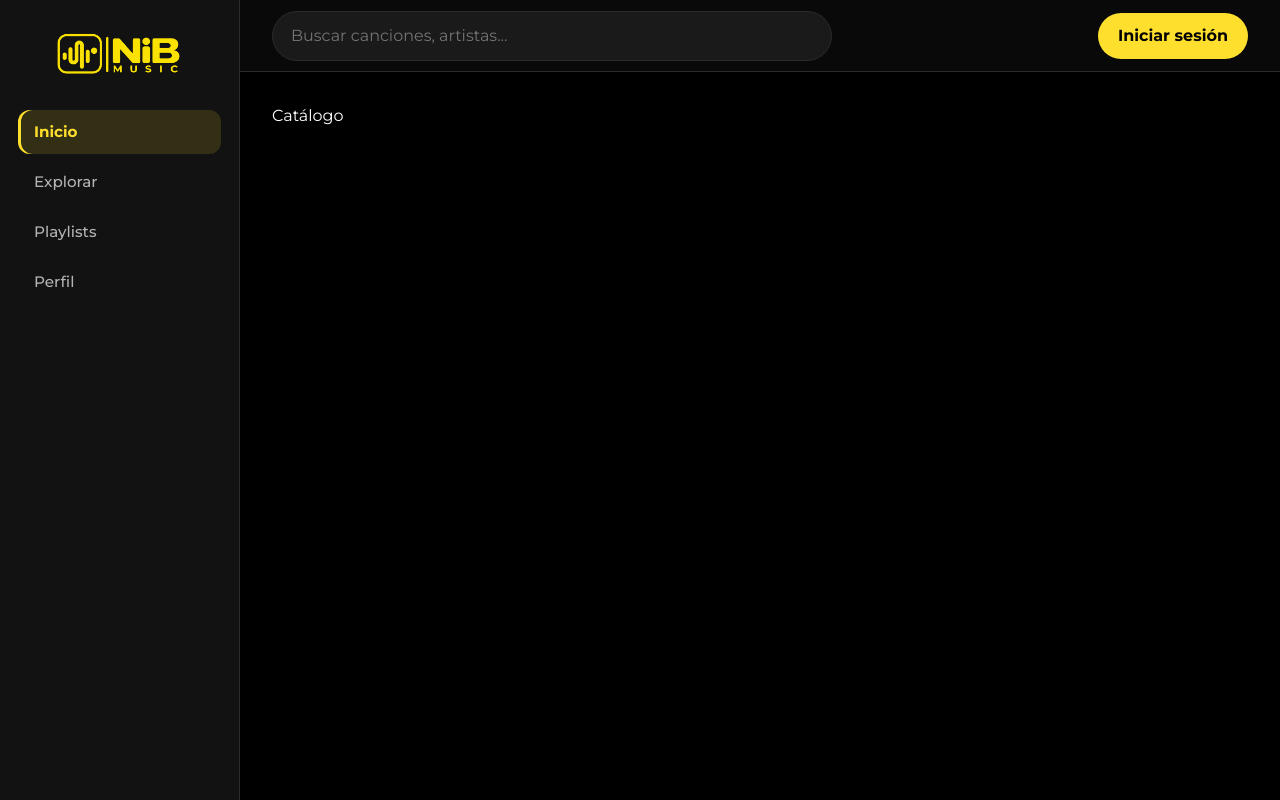
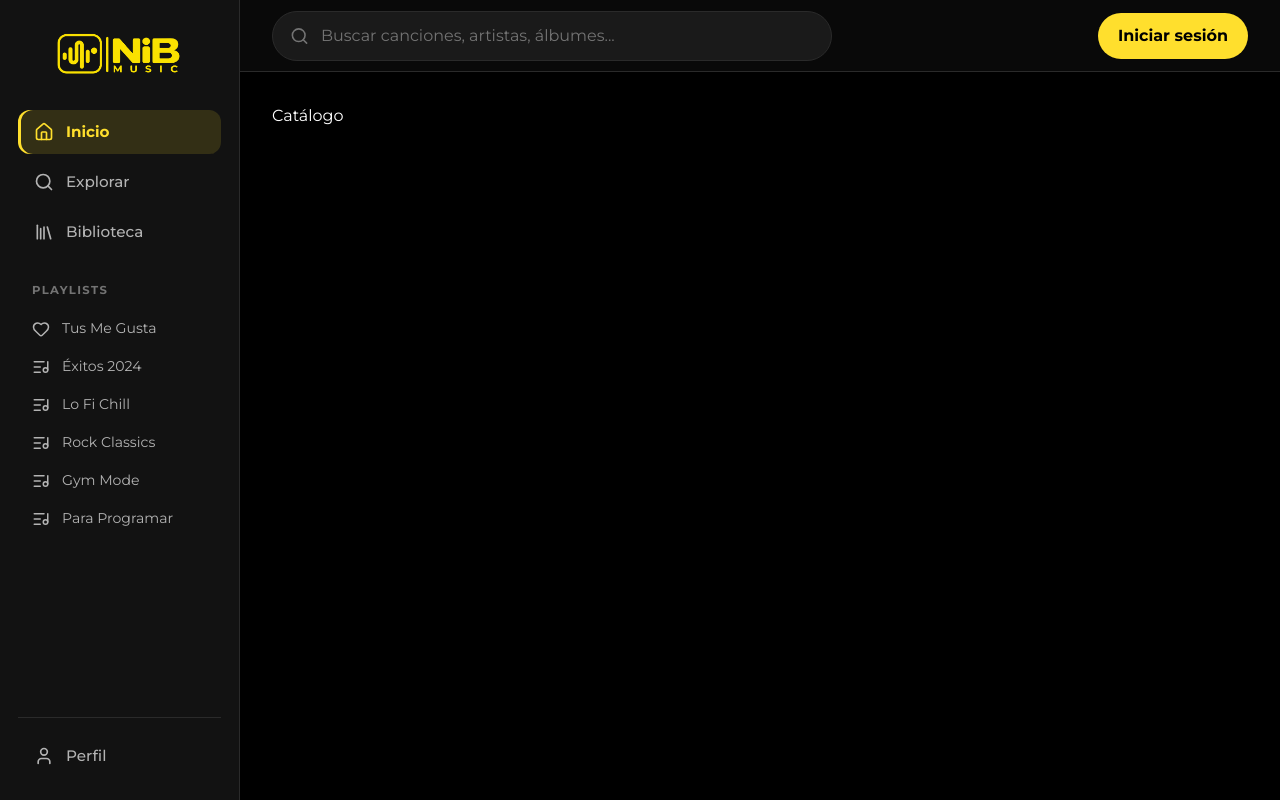
Before and after one commit to ivanlazartee/NiB-Music, a React (Vite) app: page / in a window 1280 px wide. Built offline with nearby package versions, Linux system fonts and the light colour scheme.

Commit message:
feat: mejora navegación lateral y navbar

```diff
--- a/package.json
+++ b/package.json
@@ -11,6 +11,7 @@
   },
   "dependencies": {
     "@tailwindcss/vite": "^4.3.3",
+    "lucide-react": "^1.43.0",
     "react": "^19.2.8",
     "react-dom": "^19.2.8",
     "react-hook-form": "^7.87.0",
--- a/src/components/Navbar.jsx
+++ b/src/components/Navbar.jsx
@@ -1,18 +1,23 @@
+import { Link } from "react-router-dom";
+import { Search } from "lucide-react";
+
 const Navbar = () => {
   return (
     <header className="navbar">
       <div className="navbar__search">
+        <Search className="navbar__search-icon" size={19} />
+
         <input
           type="text"
-          placeholder="Buscar canciones, artistas..."
+          placeholder="Buscar canciones, artistas, álbumes..."
           className="navbar__input"
         />
       </div>
 
       <div className="navbar__actions">
-        <button className="navbar__button">
+        <Link to="/login" className="navbar__button">
           Iniciar sesión
-        </button>
+        </Link>
       </div>
     </header>
   );
--- a/src/components/Sidebar.jsx
+++ b/src/components/Sidebar.jsx
@@ -1,11 +1,18 @@
 import { NavLink } from "react-router-dom";
+import {
+  House,
+  Search,
+  Library,
+  Heart,
+  ListMusic,
+  User,
+} from "lucide-react";
+
 import logoNib from "../assets/img/Nib-Home.png";
 
 const Sidebar = () => {
   return (
     <aside className="sidebar">
-
-      {/* Logo NiB Music */}
       <NavLink to="/" className="sidebar__brand-link">
         <img
           src={logoNib}
@@ -14,25 +21,63 @@ const Sidebar = () => {
         />
       </NavLink>
 
-      {/* Navegación */}
       <nav className="sidebar__nav">
         <NavLink to="/" end className="sidebar__link">
-          Inicio
+          <House size={20} />
+          <span>Inicio</span>
         </NavLink>
 
         <NavLink to="/catalogo" className="sidebar__link">
-          Explorar
+          <Search size={20} />
+          <span>Explorar</span>
         </NavLink>
 
         <NavLink to="/playlist" className="sidebar__link">
-          Playlists
-        </NavLink>
-
-        <NavLink to="/perfil" className="sidebar__link">
-          Perfil
+          <Library size={20} />
+          <span>Biblioteca</span>
         </NavLink>
       </nav>
 
+      <div className="sidebar__section">
+        <p className="sidebar__section-title">PLAYLISTS</p>
+
+        <NavLink to="/playlist" className="sidebar__playlist-link">
+          <Heart size={18} />
+          <span>Tus Me Gusta</span>
+        </NavLink>
+
+        <NavLink to="/playlist" className="sidebar__playlist-link">
+          <ListMusic size={18} />
+          <span>Éxitos 2024</span>
+        </NavLink>
+
+        <NavLink to="/playlist" className="sidebar__playlist-link">
+          <ListMusic size={18} />
+          <span>Lo Fi Chill</span>
+        </NavLink>
+
+        <NavLink to="/playlist" className="sidebar__playlist-link">
+          <ListMusic size={18} />
+          <span>Rock Classics</span>
+        </NavLink>
+
+        <NavLink to="/playlist" className="sidebar__playlist-link">
+          <ListMusic size={18} />
+          <span>Gym Mode</span>
+        </NavLink>
+
+        <NavLink to="/playlist" className="sidebar__playlist-link">
+          <ListMusic size={18} />
+          <span>Para Programar</span>
+        </NavLink>
+      </div>
+
+      <div className="sidebar__profile">
+        <NavLink to="/perfil" className="sidebar__link">
+          <User size={20} />
+          <span>Perfil</span>
+        </NavLink>
+      </div>
     </aside>
   );
 };
--- a/src/index.css
+++ b/src/index.css
@@ -84,12 +84,9 @@ img {
   min-height: 100vh;
 }
 
-
-
 .app-layout {
   display: flex;
   min-height: 100vh;
-
   background-color: var(--color-bg);
 }
 
@@ -109,12 +106,13 @@ img {
   overflow-x: hidden;
 }
 
-
-
 .sidebar {
   width: 240px;
   min-width: 240px;
   min-height: 100vh;
+
+  display: flex;
+  flex-direction: column;
 
   padding: 22px 18px;
 
@@ -122,9 +120,6 @@ img {
 
   border-right: 1px solid var(--color-border);
 }
-
-
-/* LOGO */
 
 .sidebar__brand-link {
   display: flex;
@@ -158,9 +153,6 @@ img {
     drop-shadow(0 0 14px rgba(255, 223, 45, 0.45));
 }
 
-
-/* NAVEGACIÓN */
-
 .sidebar__nav {
   display: flex;
   flex-direction: column;
@@ -168,10 +160,15 @@ img {
   gap: 6px;
 }
 
-.sidebar__link {
+.sidebar__link,
+.sidebar__playlist-link {
   display: flex;
   align-items: center;
 
+  gap: 12px;
+}
+
+.sidebar__link {
   min-height: 44px;
 
   padding: 0 16px;
@@ -207,6 +204,50 @@ img {
   box-shadow: inset 3px 0 0 var(--color-primary);
 }
 
+.sidebar__section {
+  margin-top: 28px;
+}
+
+.sidebar__section-title {
+  margin: 0 0 10px 14px;
+
+  color: var(--color-text-muted);
+
+  font-size: 0.72rem;
+  font-weight: 700;
+
+  letter-spacing: 1.4px;
+}
+
+.sidebar__playlist-link {
+  min-height: 38px;
+
+  padding: 0 14px;
+
+  color: var(--color-text-secondary);
+
+  border-radius: var(--radius-sm);
+
+  font-size: 0.88rem;
+
+  transition:
+    background-color var(--transition-fast),
+    color var(--transition-fast);
+}
+
+.sidebar__playlist-link:hover {
+  background-color: var(--color-surface-hover);
+
+  color: var(--color-text);
+}
+
+.sidebar__profile {
+  margin-top: auto;
+
+  padding-top: 16px;
+
+  border-top: 1px solid var(--color-border);
+}
 
 .navbar {
   height: 72px;
@@ -225,15 +266,36 @@ img {
 }
 
 .navbar__search {
+  position: relative;
+
   flex: 1;
 
   max-width: 560px;
 }
 
+.navbar__search-icon {
+  position: absolute;
+
+  left: 18px;
+  top: 50%;
+
+  transform: translateY(-50%);
+
+  color: var(--color-text-muted);
+
+  pointer-events: none;
+
+  transition: color var(--transition-fast);
+}
+
+.navbar__search:focus-within .navbar__search-icon {
+  color: var(--color-primary);
+}
+
 .navbar__input {
   width: 100%;
 
-  padding: 12px 18px;
+  padding: 12px 18px 12px 48px;
 
   background-color: var(--color-surface-light);
 
@@ -272,6 +334,10 @@ img {
 }
 
 .navbar__button {
+  display: inline-flex;
+  align-items: center;
+  justify-content: center;
+
   padding: 11px 20px;
 
   border: none;
@@ -298,7 +364,6 @@ img {
 
   box-shadow: var(--shadow-primary);
 }
-
 
 @media (max-width: 900px) {
   .sidebar {
@@ -335,12 +400,22 @@ img {
     width: 58px;
   }
 
+  .sidebar__section {
+    display: none;
+  }
+
+  .sidebar__profile {
+    padding-top: 12px;
+  }
+
   .sidebar__link {
     justify-content: center;
 
     padding: 0 8px;
+  }
 
-    font-size: 0.78rem;
+  .sidebar__link span {
+    display: none;
   }
 
   .app-layout__main {
```
Also changed, not shown: 1 other file (tests, documents, lock files or other folders).
